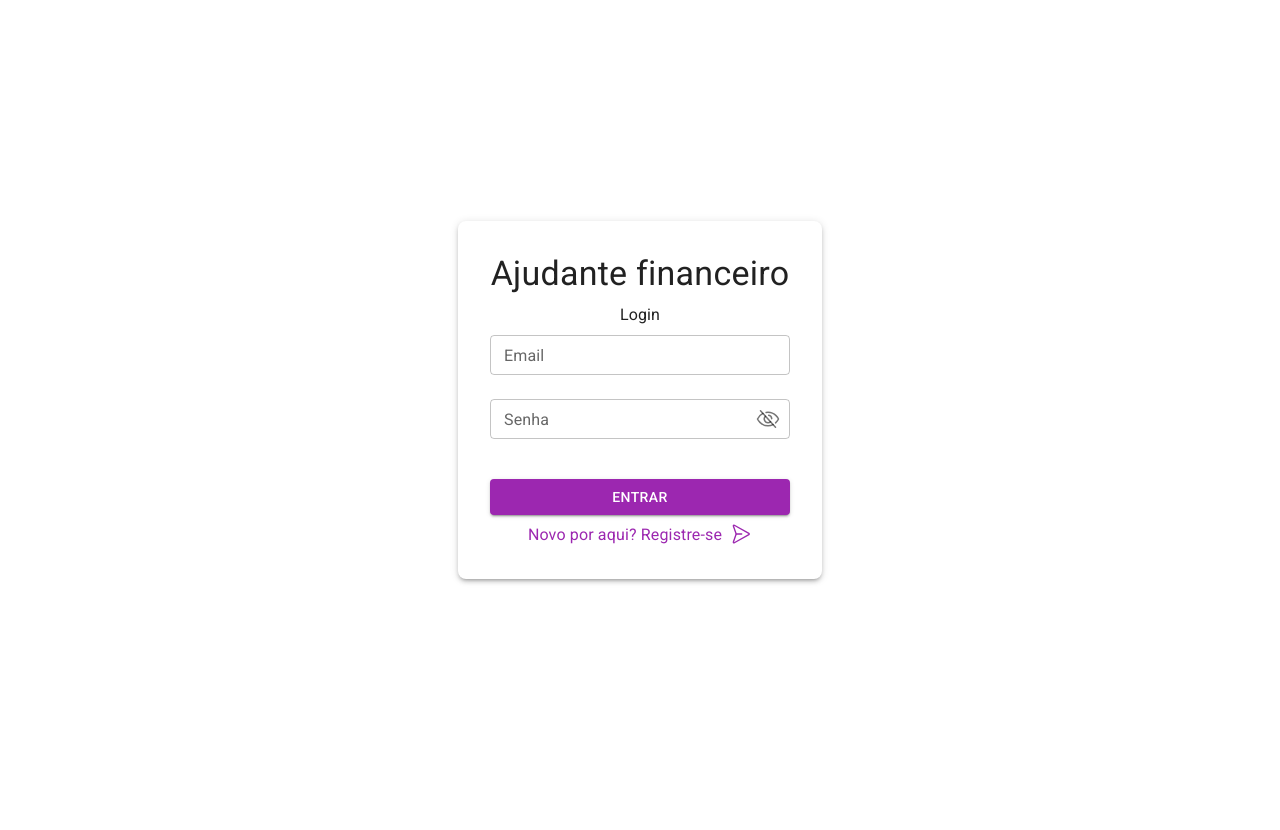
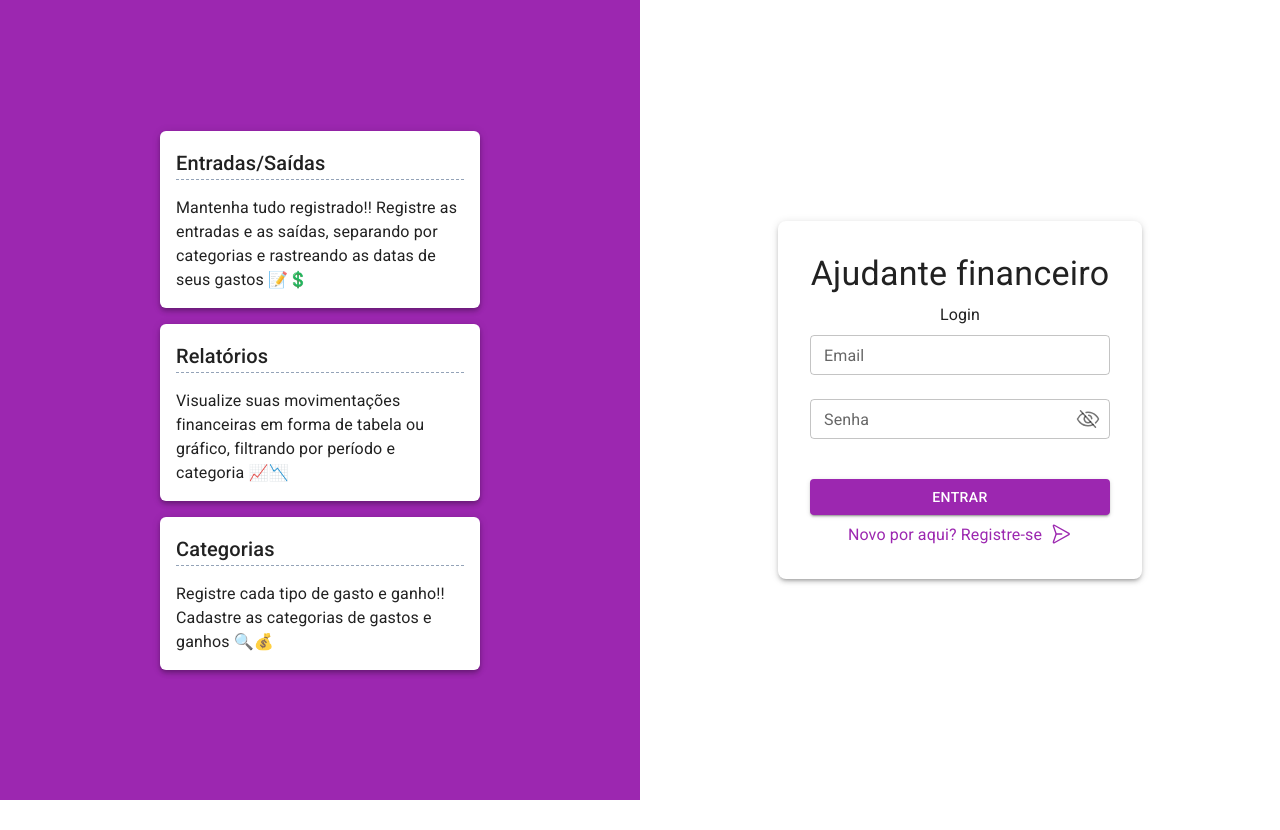
Before and after one commit to tuorjp/financial-helper, a React (Vite) app: page / in a window 1280 px wide. Before the commit the page ends 800 px from the top, so only its background shows below. Built offline with nearby package versions, Linux system fonts and the light colour scheme; a web font is replaced by a local one.

Commit message:
cards movidos para tela de login/registro

```diff
--- a/src/app/home/index.tsx
+++ b/src/app/home/index.tsx
@@ -1,5 +1,4 @@
-import { Box, Grid, Typography } from '@mui/material'
-import { CustomCard } from '../../components/CustomCard'
+import { Box, Typography } from '@mui/material'
 
 export default function Home() {
   return (
@@ -14,36 +13,6 @@ export default function Home() {
           Bem-vindo ao Ajudante financeiro!!
         </Typography>
       </Box>
-      <Grid container spacing={2}>
-        <Grid size={3}>
-          <CustomCard
-            title='Entradas/Saídas'
-            text='Mantenha tudo registrado!! Registre as entradas e as saídas, separando por categorias e rastreando as datas de seus gastos 📝💲'
-            route='/'
-          />
-        </Grid>
-        <Grid size={3}>
-          <CustomCard
-            title='Relatórios'
-            text='Visualize suas movimentações financeiras em forma de tabela ou gráfico, filtrando por período e categoria 📈📉'
-            route='/'
-          />
-        </Grid>
-        <Grid size={3}>
-          <CustomCard
-            title='Categorias'
-            text='Registre cada tipo de gasto e ganho!! Cadastre as categorias de gastos e ganhos 🔍💰'
-            route='/category'
-          />
-        </Grid>
-        <Grid size={3}>
-          <CustomCard
-            title='Conta'
-            text='Edite e atualize seus dados ou exclua sua conta 🧑👩. Caso vá excluir sua conta, obrigado por escolher o Ajudante Financeiro!!'
-            route='/'
-          />
-        </Grid>
-      </Grid>
     </Box>
   )
 }
--- a/src/app/login/index.tsx
+++ b/src/app/login/index.tsx
@@ -9,6 +9,7 @@ import { useUserStore } from '../../context/userStore'
 import { useState } from 'react'
 import { TextFieldComponent } from '../../components/TextFieldComponent'
 import { PasswordComponent } from '../../components/PasswordComponent'
+import { CustomCard } from '../../components/CustomCard'
 
 export default function Login() {
   const [loading, setloading] = useState(false)
@@ -41,6 +42,48 @@ export default function Login() {
   }
 
   return (
+    <Box sx={{ display: 'flex', flexDirection: 'row', flex: 1 }}>
+      <Box
+        sx={{
+          display: {md: 'none', lg: 'flex'},
+          flexDirection: 'column',
+          width: '100%',
+          height: '100vh',
+          minHeight: '100vh',
+          alignItems: 'center',
+          justifyContent: 'center',
+          background: '#9C27B0'
+        }}
+      >
+        <Box
+          sx={{
+            display: 'flex',
+            flexDirection: 'column',
+            alignItems: 'center',
+            gap: 2,
+            padding: 20,
+          }}
+        >
+          <Box width={'100%'}>
+            <CustomCard
+              title='Entradas/Saídas'
+              text='Mantenha tudo registrado!! Registre as entradas e as saídas, separando por categorias e rastreando as datas de seus gastos 📝💲'
+            />
+          </Box>
+          <Box width={'100%'}>
+            <CustomCard
+              title='Relatórios'
+              text='Visualize suas movimentações financeiras em forma de tabela ou gráfico, filtrando por período e categoria 📈📉'
+            />
+          </Box>
+          <Box width={'100%'}>
+            <CustomCard
+              title='Categorias'
+              text='Registre cada tipo de gasto e ganho!! Cadastre as categorias de gastos e ganhos 🔍💰'
+            />
+          </Box>
+        </Box>
+      </Box>
       <Box
         sx={{
           display: 'flex',
@@ -115,5 +158,6 @@ export default function Login() {
           </Box>
         </Paper>
       </Box>
+    </Box>
   )
 }
```
Lines whose indentation alone changed are shown as unchanged.
